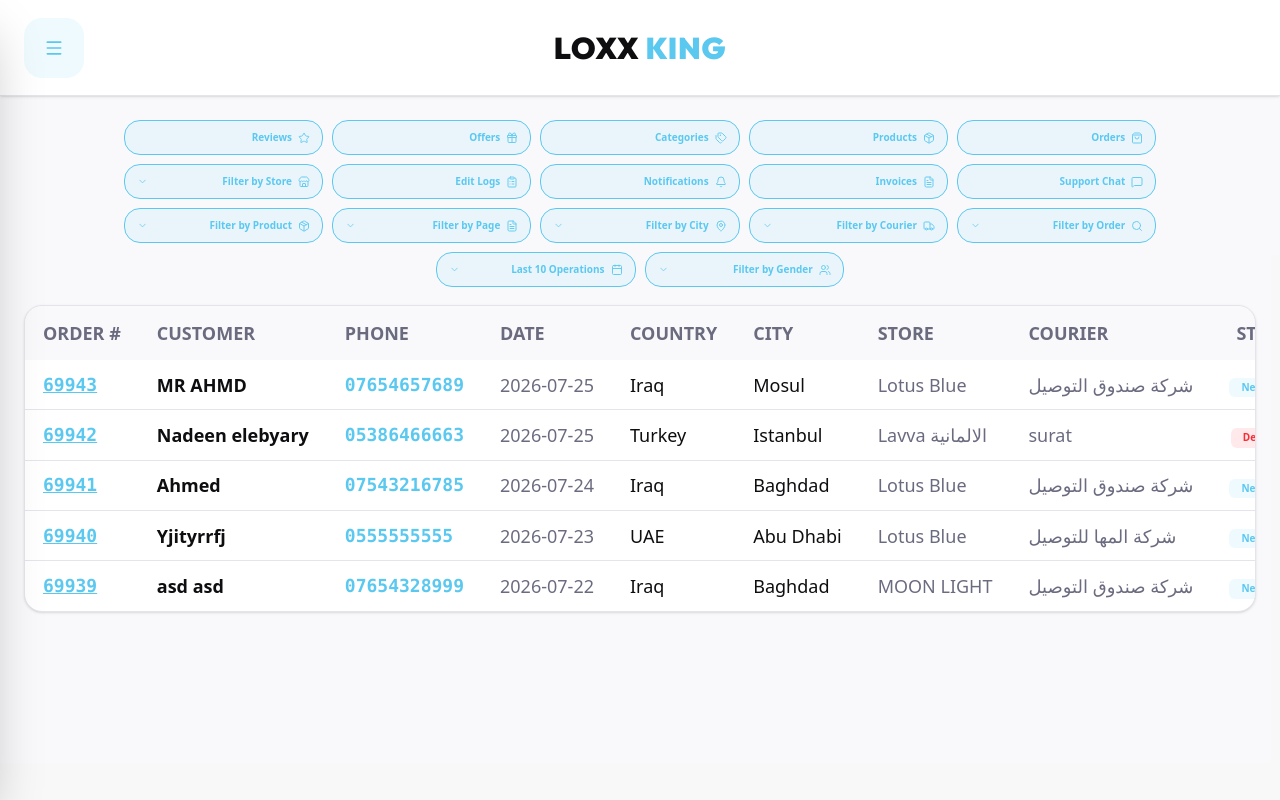
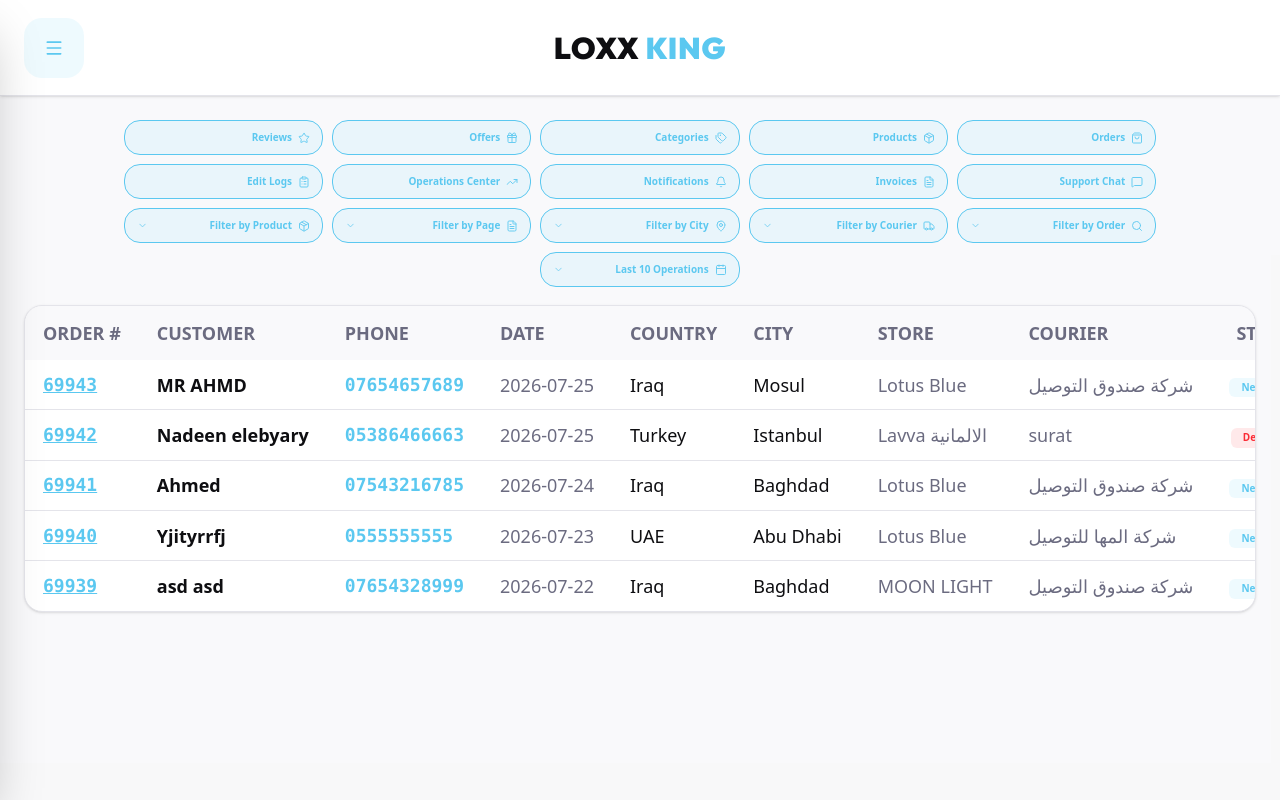
Before and after one commit to superiorshipet/loxx-king, a React (Vite) app: page /admin in a window 1280 px wide. Built offline with nearby package versions, Linux system fonts and the light colour scheme; no server answers; the HTML template or start-up script is replaced by a standard one.

Commit message:
added the operational page here

```diff
--- a/src/pages/admin/DashboardPage.tsx
+++ b/src/pages/admin/DashboardPage.tsx
@@ -3,11 +3,11 @@
 import {
   Search, ChevronDown, MessageCircle, FileText,
   MapPin, Store, Truck, Calendar, Users, Package,
-  ShoppingBag, Tags, Gift, Star, MessageSquare, Bell, ClipboardList, X, CheckCircle, AlertTriangle
+  ShoppingBag, Tags, Gift, Star, MessageSquare, Bell, ClipboardList, X, CheckCircle, AlertTriangle,
+  TrendingUp
 } from 'lucide-react'
 import { AdminLayout } from '../../components/layout/AdminLayout'
 import { useApp } from '../../context/AppContext'
-import logoImg from '../../imports/image.png'
 
 const initialOrders = [
   { id: '69943', customer: 'MR AHMD', phone: '07654657689', date: '2026-07-25', countryEn: 'Iraq', countryAr: 'العراق', cityEn: 'Mosul', cityAr: 'الموصل', source: 'فيسبوك', store: 'Lotus Blue', shipping: 'شركة صندوق التوصيل', statusEn: 'New Order', statusAr: 'طلب جديد', amount: '100,000 IQD', chat: 'meta' },
@@ -33,16 +33,15 @@
     { type: 'link', path: '/admin/chat', nameEn: 'Support Chat', nameAr: 'دردشة الدعم', icon: MessageSquare },
     { type: 'link', path: '/admin/invoices', nameEn: 'Invoices', nameAr: 'الفواتير', icon: FileText },
     { type: 'link', path: '/admin/notifications', nameEn: 'Notifications', nameAr: 'الإشعارات', icon: Bell },
+    {type: 'link', path: '/admin/operations', nameEn: 'Operations Center', nameAr: 'مركز العمليات', icon: TrendingUp },
     ...(isAdmin ? [{ type: 'link', path: '/admin/logs', nameEn: 'Edit Logs', nameAr: 'سجل التعديلات', icon: ClipboardList }] : []),
 
     // كل فلتر ليه "key" هو نفسه اسم الـ query param اللي هيتبعت للباك اند
-    { type: 'filter', key: 'store',   nameEn: 'Filter by Store',    nameAr: 'تصفية حسب المتجر',      icon: Store },
     { type: 'filter', key: 'order',   nameEn: 'Filter by Order',    nameAr: 'فلترة حسب الطلب',        icon: Search },
     { type: 'filter', key: 'courier', nameEn: 'Filter by Courier',  nameAr: 'تصفية حسب شركة التوصيل', icon: Truck },
     { type: 'filter', key: 'city',    nameEn: 'Filter by City',     nameAr: 'تصفية حسب المدينة',      icon: MapPin },
     { type: 'filter', key: 'page',    nameEn: 'Filter by Page',     nameAr: 'فلترة حسب الصفحة',       icon: FileText },
     { type: 'filter', key: 'product', nameEn: 'Filter by Product',  nameAr: 'فلترة حسب المنتج',       icon: Package },
-    { type: 'filter', key: 'gender',  nameEn: 'Filter by Gender',   nameAr: 'فلترة حسب الجنس',        icon: Users },
     { type: 'filter', key: 'last10',  nameEn: 'Last 10 Operations', nameAr: 'آخر 10 عمليات',          icon: Calendar },
   ]
 
```
